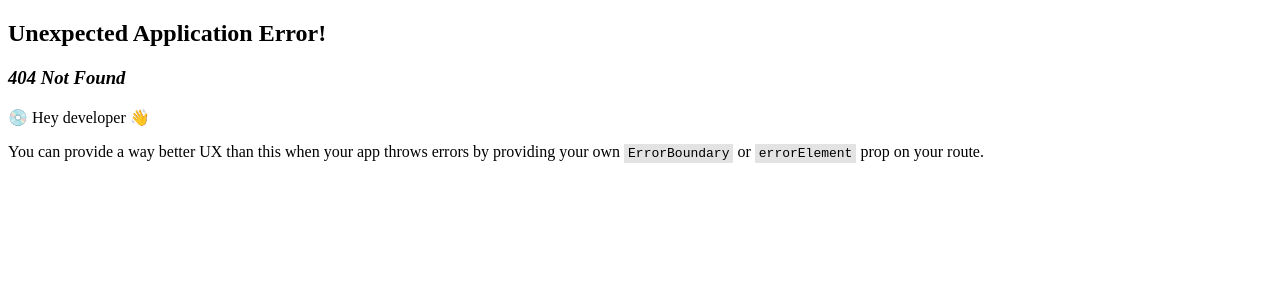
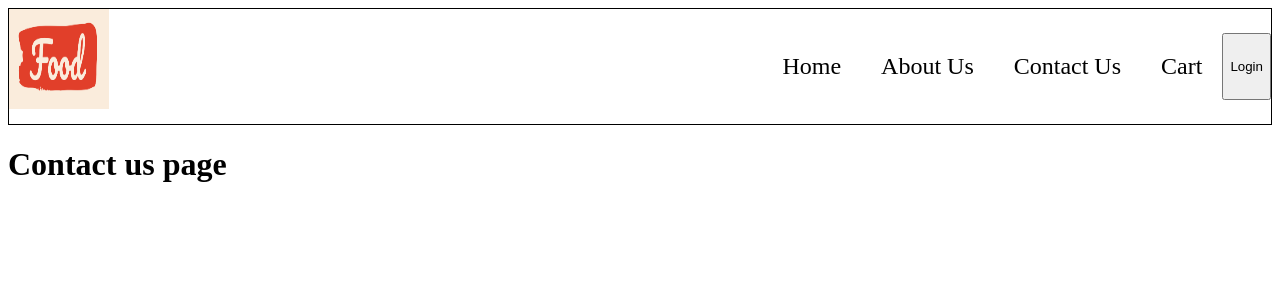
Before and after one commit to ashwiniJais/react, a React (Vite) app: page /contact in a window 1280 px wide. Before the commit this address had no page. Shown: the top 300 px of the page. Built offline with nearby package versions, Linux system fonts and the light colour scheme.

Commit message:
Routes in React and using outlet and children in routes

```diff
--- /dev/null
+++ b/component/Contact.js
@@ -0,0 +1,9 @@
+const Contact =()=>{
+    return(
+        <div>
+            <h1>Contact us page</h1>
+        </div>
+    )
+}
+
+export default Contact;
--- /dev/null
+++ b/component/Error.js
@@ -0,0 +1,14 @@
+import { useRouteError } from 'react-router-dom';
+
+const Error =()=>{
+    const err= useRouteError();
+    console.log(err);
+    return(
+        <div>
+            <h1>Oops!!! Error</h1>
+            <h2>Something went wrong!!!</h2>
+            <div>{err?.data }</div>
+        </div>
+    )
+}
+export default Error;
--- a/src/App.js
+++ b/src/App.js
@@ -3,8 +3,10 @@ import ReactDOM from 'react-dom/client';
 // import { resList } from '../static/data/resList';
 import Header from '../component/Header';
 import Body from '../component/Body';
-import {createBrowserRouter,RouterProvider} from 'react-router-dom';
+import {createBrowserRouter,RouterProvider, Outlet} from 'react-router-dom';
 import About  from '../component/About';
+import Contact from '../component/Contact';
+import Error from '../component/Error';
 
 const root=ReactDOM.createRoot(document.getElementById("root"));
 
@@ -12,8 +14,8 @@ const AppLayout = ()=>{
     return(
         <div className='app'>
             <Header/>
-            <Body/>
-
+            {/* This outlet will be replaced by the element from the router */}
+            <Outlet/>
         </div>
     );
 }
@@ -21,12 +23,24 @@ const AppLayout = ()=>{
 const router= createBrowserRouter([
     {
         path:"/",
-        element: <AppLayout/>
+        element: <AppLayout/>,
+        children:[
+            {
+                path:"/",
+                element:<Body/>
+            },
+            {
+                path:"/about",
+                element: <About/>
+            },
+            {
+                path:"/contact",
+                element: <Contact/>
+            }
+        ],
+        errorElement: <Error/>
     }
-    ,{
-        path:"/about",
-        element: <About/>
-    },
+    ,
 ])
 
 root.render(<RouterProvider router={router} />);
```
